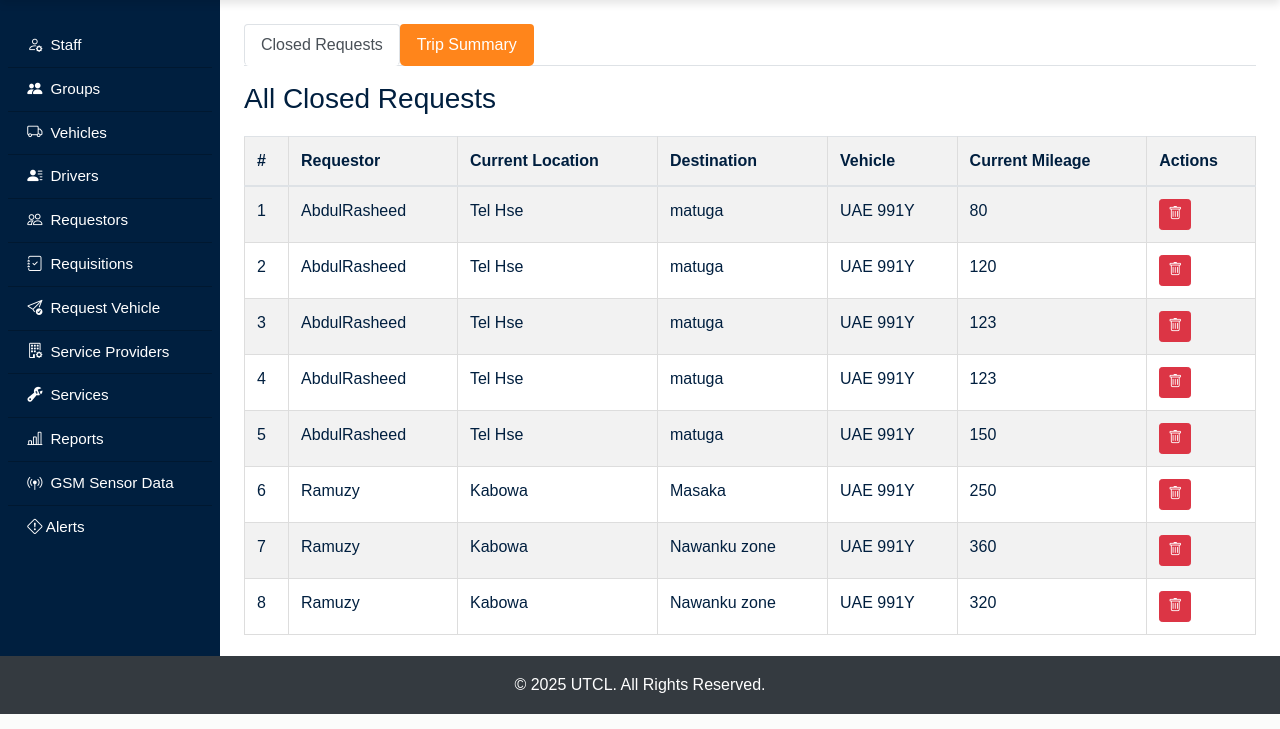
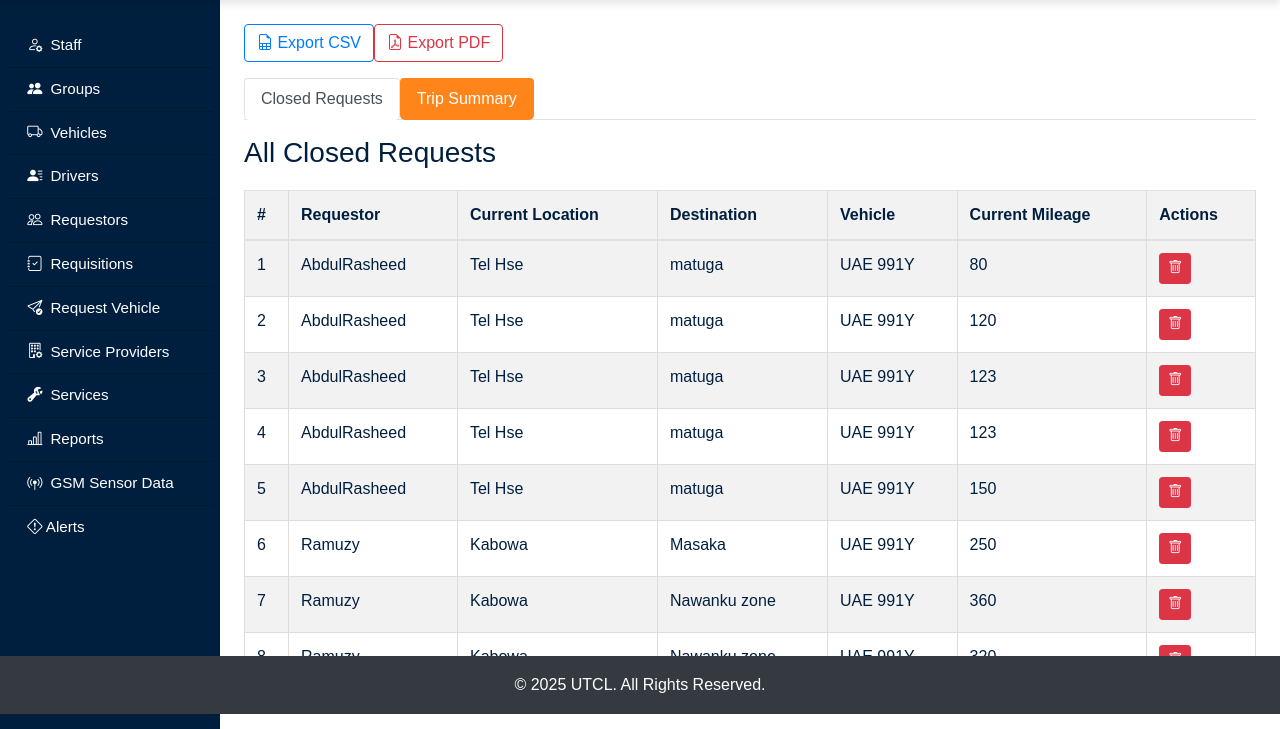
Before and after one commit to aKyazze/FleetMIS, a Django app: page /requestSummary/ in a window 1280 px wide. Shown: the part 86-815 px from the top of the page. Run offline with Django 4.2, Linux system fonts and the light colour scheme; a user stored in the database is signed in; data comes from the database, SQL or seed files in the repository; both versions use the stored data as it was after the commit; some libraries are stand-ins or nearby versions.

Commit message:
Worked on the CSV & PDF Exports

```diff
--- a/fleetApp/templates/fleetApp/requisition/request_summary.html
+++ b/fleetApp/templates/fleetApp/requisition/request_summary.html
@@ -6,6 +6,17 @@
 
 {% block content %}
 <div class="containers">
+            <!-- Exports -->
+
+            <div class="d-flex gap-2 mb-3">
+                <a href="{% url 'export_trip_logs_csv' %}" class="btn btn-outline-primary">
+                    <i class="bi bi-file-earmark-spreadsheet"></i> Export CSV
+                </a>
+                <a href="{% url 'export_trip_logs_pdf' %}" class="btn btn-outline-danger">
+                    <i class="bi bi-file-earmark-pdf"></i> Export PDF
+                </a>
+            </div>
+
     <!-- Tab Navigation -->
     <ul class="nav nav-tabs mb-3" id="fleetTab" role="tablist">
         <li class="nav-item" role="presentation">
--- a/fleetApp/urls.py
+++ b/fleetApp/urls.py
@@ -66,4 +66,6 @@ urlpatterns = [
     path('gsm-data/add/', views.add_gsm_data, name='add_gsm_data'),
     path('alerts/', views.alert_list, name='alert_list'),
     path('alerts/add/', views.add_alert, name='add_alert'),
+    path('export/trip-logs/csv/', views.export_trip_logs_csv, name='export_trip_logs_csv'),
+    path('export/trip-logs/pdf/', views.export_trip_logs_pdf, name='export_trip_logs_pdf'),
 ]
--- a/fleetApp/views.py
+++ b/fleetApp/views.py
@@ -1,15 +1,20 @@
+import csv
+
 from django.shortcuts import render, redirect, get_object_or_404
 from django.utils import timezone
-from django.db.models import F, ExpressionWrapper, IntegerField
+from django.db.models import F, Q, ExpressionWrapper, IntegerField
 from django.contrib import messages
 from django.contrib.auth.forms import UserCreationForm
 from django.contrib.auth.models import Group, User
-from django.http import JsonResponse
+from django.http import JsonResponse, HttpResponse
 from django.views.decorators.http import require_GET
 from django.contrib.auth.decorators import login_required, user_passes_test
 from fleetApp.utils.email_utils import send_notification
 from .models import Vehicle, Driver, Requestor, Request, ServiceProvider, Service, GSMsensorData, Alert
 from .forms import VehicleForm, VehicleAllocationForm, DriverForm, ServiceProviderForm, ServiceForm, RequestorForm, RequestForm, RequestApprovalForm, VehicleReturnForm, GSMsensorDataForm, AlertForm
+from reportlab.lib.pagesizes import A4
+from reportlab.pdfgen import canvas
+
 
 # Create your views here.
 ############################################################################################
@@ -807,3 +812,89 @@ def add_alert(request):
     else:
         form = AlertForm()
     return render(request, 'fleetApp/alerts/add_alert.html', {'form': form})
+
+
+####################################################################################################
+##################################### PDF & CSV EXPORTS VIEW SECTION ##########################################
+
+#PDF Export using ReportLab
+
+@login_required
+def export_trip_logs_pdf(request):
+    response = HttpResponse(content_type='application/pdf')
+    response['Content-Disposition'] = 'attachment; filename="trip_logs.pdf"'
+
+    p = canvas.Canvas(response, pagesize=A4)
+    width, height = A4
+    y = height - 40
+    p.setFont("Helvetica-Bold", 14)
+    p.drawString(180, y, "Trip Logs Report")
+    p.setFont("Helvetica", 10)
+    y -= 30
+
+    trips = Request.objects.filter(request_status="C").select_related('vehicle', 'requestor')
+
+    for trip in trips:
+        # If driver is directly linked to request, you can use: trip.driver
+        # If indirectly assigned, fetch via vehicle
+        driver = Driver.objects.filter(vehicle=trip.vehicle).first()
+
+        p.drawString(30, y, f"Requestor: {trip.requestor.username} | Vehicle: {trip.vehicle.vehicle_plate}")
+        y -= 15
+        p.drawString(30, y, f"Driver: {driver.driver_name if driver else 'N/A'} | Destination: {trip.destination}")
+        y -= 15
+        p.drawString(30, y, f"Assigned: {trip.mileage_at_assignment} | Returned: {trip.mileage_at_return}")
+        y -= 15
+        p.drawString(30, y, f"Used: {(trip.mileage_at_return or 0) - (trip.mileage_at_assignment or 0)} km")
+        y -= 15
+
+        alerts = Alert.objects.filter(vehicle=trip.vehicle)
+        for alert in alerts:
+            p.drawString(30, y, f"⚠ Alert: {alert.alert_type} [{alert.priority_level}] → {alert.alert_message}")
+            y -= 15
+
+        y -= 20
+        if y <= 80:
+            p.showPage()
+            y = height - 40
+            p.setFont("Helvetica", 10)
+
+    p.showPage()
+    p.save()
+    return response
+
+# CSV Export: Trip Logs with Alerts
+
+@login_required
+def export_trip_logs_csv(request):
+    response = HttpResponse(content_type='text/csv')
+    response['Content-Disposition'] = 'attachment; filename="trip_logs.csv"'
+
+    writer = csv.writer(response)
+    writer.writerow([
+        'Requestor', 'Vehicle', 'Driver', 'Driver Contact', 'Destination',
+        'Mileage at Assignment', 'Mileage at Return', 'Used Mileage', 'Alerts'
+    ])
+
+    trips = Request.objects.filter(request_status="C").select_related('vehicle', 'requestor')
+
+    for trip in trips:
+        driver = Driver.objects.filter(vehicle=trip.vehicle).first()
+
+        alerts = Alert.objects.filter(vehicle=trip.vehicle)
+
+        alert_summary = ", ".join(set(alert.alert_type for alert in alerts)) or "None"
+
+        writer.writerow([
+            trip.requestor.username,
+            trip.vehicle.vehicle_plate,
+            driver.driver_name if driver else "N/A",
+            driver.contact if driver else "N/A",
+            trip.destination,
+            trip.mileage_at_assignment,
+            trip.mileage_at_return,
+            (trip.mileage_at_return or 0) - (trip.mileage_at_assignment or 0),
+            alert_summary
+        ])
+
+    return response
```
Also changed, not shown: db.sqlite3, 1 other file.
